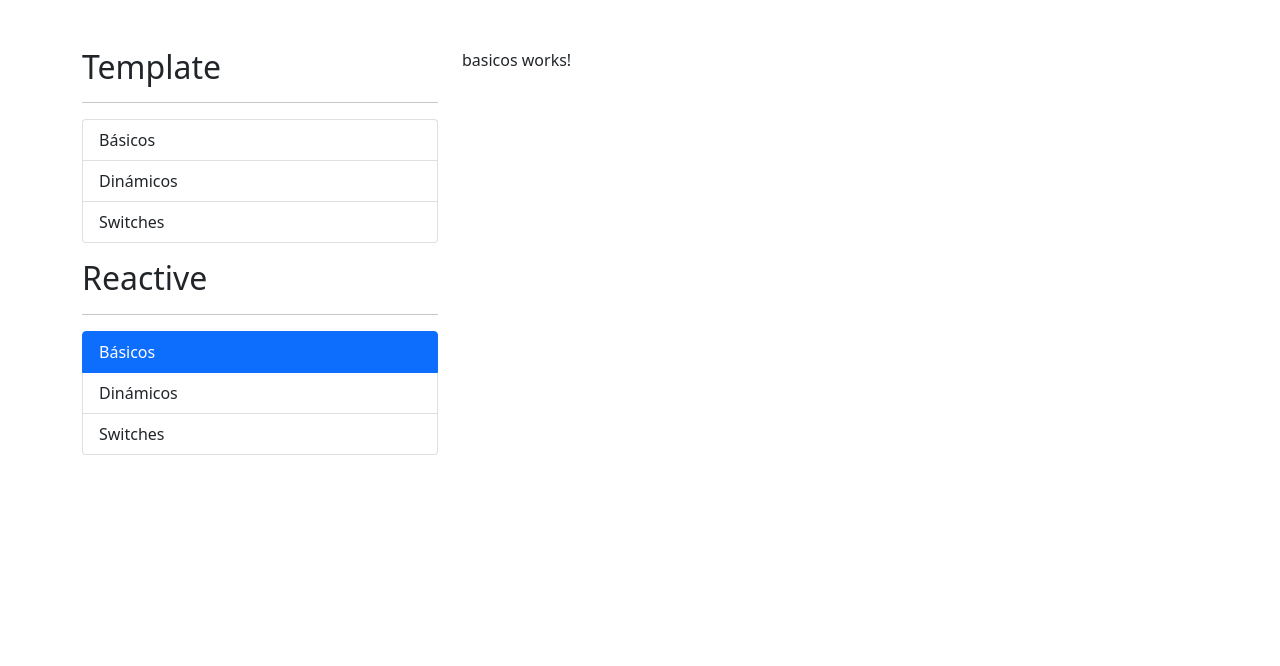
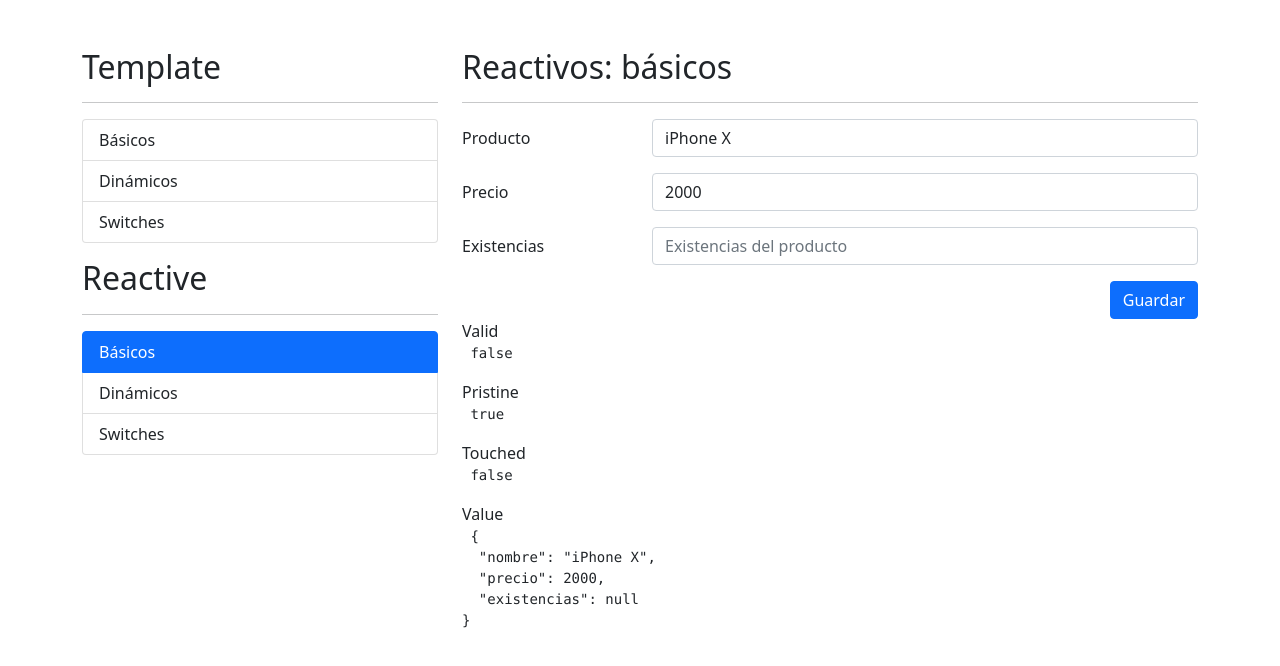
Before and after one commit to jomas94/FormulariosApp, an Angular app: page /reactive/basicos in a window 1280 px wide. Shown: the top 666 px of the page. Built offline with nearby package versions, Linux system fonts and the light colour scheme.

Commit message:
ReactiveForms

```diff
--- a/src/app/reactive/basicos/basicos.component.html
+++ b/src/app/reactive/basicos/basicos.component.html
@@ -1 +1,74 @@
-<p>basicos works!</p>
+<h2>Reactivos: básicos</h2>
+<hr>
+
+<form (ngSubmit)="guardar()" autocomplete="off" [formGroup]="miFormulario">
+    <!-- campo producto -->
+    <div class="mb-3 row">
+        <label for="" class="col-sm-3 col-form-label">Producto</label>
+        <div class="col-sm-9">
+            <input type="text"
+                    formControlName="nombre"
+                    class="form-control"
+                    placeholder="Nombre del producto"
+                    minlength="3">
+            <span class="form-text text-danger"
+                    *ngIf="campoNoEsValido('nombre')">
+                Debe de ser de 3 letras min.
+            </span>
+        </div>
+    </div>
+    <!-- campo precio -->
+    <div class=" mb-3 row">
+        <label for="precio" class="col-sm-3 col-form-label">Precio</label>
+        <div class="col-sm-9">
+            <input type="number"
+                    formControlName="precio"
+                    class="form-control"
+                    placeholder="Precio del producto"
+                    required>
+            <span class="form-text text-danger"
+                    *ngIf="campoNoEsValido('precio')">
+                El precio debe de ser 0 o mayor
+            </span>
+        </div>
+    </div>
+    <!-- campo existencias -->
+    <div class="mb-3 row">
+        <label for="" class="col-sm-3 col-form-label">Existencias</label>
+        <div class="col-sm-9">
+            <input type="number" min="0"
+                    formControlName="existencias"
+                    class="form-control"
+                    placeholder="Existencias del producto">
+            <span class="form-text text-danger"
+                    *ngIf="campoNoEsValido('existencias')">
+                El precio debe de ser 0 o mayor
+            </span>
+        </div>
+    </div>
+    <div class="row">
+        <div class="col">
+            <button type="submit"
+
+                    class="btn btn-primary float-end">
+                Guardar
+            </button>
+        </div>
+    </div>
+</form>
+
+<div class="row">
+    <div class="col">
+        <span>Valid</span>
+        <pre> {{miFormulario.valid}} </pre>
+
+        <span>Pristine</span>
+        <pre> {{miFormulario.pristine}} </pre>
+
+        <span>Touched</span>
+        <pre> {{miFormulario.touched}} </pre>
+
+        <span>Value</span>
+        <pre> {{miFormulario.value | json}} </pre>
+    </div>
+</div>
--- a/src/app/reactive/basicos/basicos.component.ts
+++ b/src/app/reactive/basicos/basicos.component.ts
@@ -1,4 +1,5 @@
 import { Component, OnInit } from '@angular/core';
+import { FormGroup, FormBuilder, Validators } from '@angular/forms';
 
 @Component({
   selector: 'app-basicos',
@@ -6,11 +7,45 @@
   styles: [
   ]
 })
-export class BasicosComponent implements OnInit {
+export class BasicosComponent implements OnInit{
 
-  constructor() { }
+  // miFormulario: FormGroup = new FormGroup({
+  //   nombre:     new FormControl('TV 50\' LED'),
+  //   precio:     new FormControl(1200),
+  //   existencias: new FormControl(23)
+  // })
 
-  ngOnInit(): void {
+  miFormulario: FormGroup = this.fb.group({
+    nombre: [, [Validators.required, Validators.minLength(3)]],
+    precio: [ , [Validators.required, Validators.min(0)]],
+    existencias: [ , [Validators.required, Validators.min(0)]]
+  })
+
+  constructor( private fb: FormBuilder) { }
+
+  ngOnInit(){
+    this.miFormulario.reset({
+      nombre:'iPhone X',
+      precio: 2000,
+      // existencias: 22
+    })
   }
 
+  campoNoEsValido(input:string){
+    return this.miFormulario.controls[input].errors
+            && this.miFormulario.controls[input].touched;
+  }
+
+  guardar(){
+
+    if( this.miFormulario.invalid ){
+      this.miFormulario.markAllAsTouched();
+      return;
+    }
+
+    console.log(this.miFormulario.value);
+    this.miFormulario.reset();
+  }
+
+
 }
--- a/src/app/reactive/dinamicos/dinamicos.component.html
+++ b/src/app/reactive/dinamicos/dinamicos.component.html
@@ -1 +1,72 @@
-<p>dinamicos works!</p>
+<h2>Reactivos:  <small> Dinámicos</small></h2>
+
+<hr>
+
+<form autocomplete="off">
+    <div class="row mb-3 ">
+        <label class="col sm-3 col-form-label">Nombre</label>
+        <div class="col-sm-9">
+            <input type="text"
+                    class="form-control"
+                    placeholder="Nombre"
+                    name="nombre"
+                    required>
+
+                <span
+                        class="form-text text-danger"
+                >
+                    Este campo es obligatorio
+                </span>
+        </div>
+
+    </div>
+    <div class="row mb-3 ">
+        <label class="col sm-3 col-form-label">Agregar</label>
+        <div class="col-sm-9">
+            <div class="input-group mb-3">
+                <input type="text"
+                class="form-control"
+                placeholder="Agregar Juego"
+                name="nuevoJuego"
+                 >
+
+                <button class="btn btn-outline-primary"
+                type="button"
+                >
+                    Agregar
+                </button>
+            </div>
+        </div>
+
+    </div>
+    <div class="row mb-3 ">
+        <label class="col sm-3 col-form-label">Favoritos</label>
+        <div class="col-sm-9">
+
+            <!-- <div class="input-group mb-1"
+                *ngFor="let juego of persona.favoritos; let i = index;">
+                <input  class="form-control ">
+
+                <button class="btn btn-outline-danger "
+                        type="button"
+                        (click)="a=1">
+                    Eliminar
+                </button>
+
+            </div>           -->
+
+        </div>
+    </div>
+    <div class="row mb-3">
+        <div class="col-sm-12">
+            <button type="button"
+                    class="btn btn-primary float-end"
+                    >
+                Guardar
+            </button>
+        </div>
+
+    </div>
+
+
+</form>
--- a/src/app/reactive/reactive.module.ts
+++ b/src/app/reactive/reactive.module.ts
@@ -1,5 +1,6 @@
 import { NgModule } from '@angular/core';
 import { CommonModule } from '@angular/common';
+import { ReactiveFormsModule } from '@angular/forms';
 
 import { ReactiveRoutingModule } from './reactive-routing.module';
 import { BasicosComponent } from './basicos/basicos.component';
@@ -15,7 +16,9 @@
   ],
   imports: [
     CommonModule,
+    ReactiveFormsModule,
     ReactiveRoutingModule
+
   ]
 })
 export class ReactiveModule { }
--- a/src/app/reactive/switches/switches.component.html
+++ b/src/app/reactive/switches/switches.component.html
@@ -1 +1,98 @@
-<p>switches works!</p>
+
+<h2>Template: Switches</h2>
+<hr>
+
+<form autocomplete="off">
+
+    <div class="row mb-3">
+        <label class="col-sm-3 col-form-label">Género</label>
+        <div class="col-sm-9">
+            <div class="form-check">
+                <input class="form-check-input"
+                        type="radio"
+                        name="radioGenero"
+                        id="radioMas"
+                        value="M"
+                        required>
+                <label class="form-check-label" for="radioMas">
+                  Masculino
+                </label>
+            </div>
+            <div class="form-check">
+                <input class="form-check-input"
+                        type="radio"
+                        name="radioGenero"
+                        id="radioFe"
+                        value="F"
+                        required>
+                <label class="form-check-label" for="radioFe">
+                    Feminino
+                </label>
+            </div>
+            <div class="form-check">
+                <input class="form-check-input"
+                        type="radio"
+                        name="radioGenero"
+                        id="radioNoBi"
+                        value="NB"
+                        required>
+                <label class="form-check-label" for="radioNoBi">
+                    No-binario
+                </label>
+            </div>
+        </div>
+    </div>
+    <!-- Switches -->
+    <div class="row mb-3">
+        <label class="col-sm-3 col-form-label ">Notificaciones</label>
+        <div class="col-sm-9 ">
+            <div class="form-check form-switch mt-2">
+                <input class="form-check-input"
+                        type="checkbox"
+                        id="flexSwitchCheckChecked"
+                        name="notificaciones"
+                       >
+                <label class="form-check-label" for="flexSwitchCheckChecked">Quiero receber notificaciones</label>
+            </div>
+        </div>
+    </div>
+    <!-- Check -->
+    <div class="row mb-3">
+        <label class="col-sm-3 col-form-label"></label>
+        <div class="col-sm-9 ">
+            <div class="form-check">
+                <input class="form-check-input"
+                        type="checkbox"
+                        id="defaultCheck1"
+                        name="terminosYcondiciones"
+                        required>
+                <label class="form-check-label" for="defaultCheck1">
+                   Acepto los términos y condiciones de uso
+                </label>
+            </div>
+        </div>
+    </div>
+    <!-- Submit -->
+    <div class="row">
+        <div class="col">
+            <button class="btn btn-primary float-end">
+                Enviar
+            </button>
+        </div>
+    </div>
+</form>
+
+<h5>
+    valor de formulario
+</h5>
+<!--
+<pre>{{miFormulario.value | json}} </pre>
+<br>
+<pre>{{persona | json}} </pre>
+<br>
+<h5>Valid</h5>
+<pre>{{miFormulario.valid | json}} </pre>
+<br>
+<pre>{{miFormulario.controls?.terminosYcondiciones?.errors | json}} </pre>
+<br>
+<pre>Condiciones: </pre> -->
--- a/src/app/template/basicos/basicos.component.html
+++ b/src/app/template/basicos/basicos.component.html
@@ -1,8 +1,6 @@
 <h2>Template: básicos</h2>
 <hr>
 
-<div class="row">
-    <div class="col">
 <form (ngSubmit)="guardar()" #miFormulario="ngForm">
     <!-- campo producto -->
     <div class="mb-3 row">
@@ -61,8 +59,6 @@
         </div>
     </div>
 </form>
-    </div>
-</div>
 
 <div class="row">
     <div class="col">
--- a/src/app/template/switches/switches.component.html
+++ b/src/app/template/switches/switches.component.html
@@ -1,12 +1,15 @@
 
 <h2>Template: Switches</h2>
 <hr>
+<div class="row">
+    <div class="col">
+
 
 <form #miFormulario="ngForm">
 
     <div class="row mb-3">
-        <label class="col-sm-3 col-form-label">Género</label>
-        <div class="col-sm-9">
+        <label class="col-sm-4 col-md-3 col-form-label">Género</label>
+        <div class="col-sm-8 col-md-9">
             <div class="form-check">
                 <input class="form-check-input"
                         type="radio"
@@ -47,8 +50,8 @@
     </div>
     <!-- Switches -->
     <div class="row mb-3">
-        <label class="col-sm-3 col-form-label ">Notificaciones</label>
-        <div class="col-sm-9 ">
+        <label class="col-sm-4 col-md-3  col-form-label ">Notificaciones</label>
+        <div class="col-sm-8 col-md-9">
             <div class="form-check form-switch mt-2">
                 <input class="form-check-input"
                         type="checkbox"
@@ -61,8 +64,8 @@
     </div>
     <!-- Check -->
     <div class="row mb-3">
-        <label class="col-sm-3 col-form-label"></label>
-        <div class="col-sm-9 ">
+        <label class="col-sm-4 col-md-3 col-form-label"></label>
+        <div class="col-sm-8 col-md-9 ">
             <div class="form-check">
                 <input class="form-check-input"
                         type="checkbox"
@@ -86,7 +89,8 @@
         </div>
     </div>
 </form>
-
+</div>
+</div>
 <h5>
     valor de formulario
 </h5>
```
Lines whose indentation alone changed are shown as unchanged.
